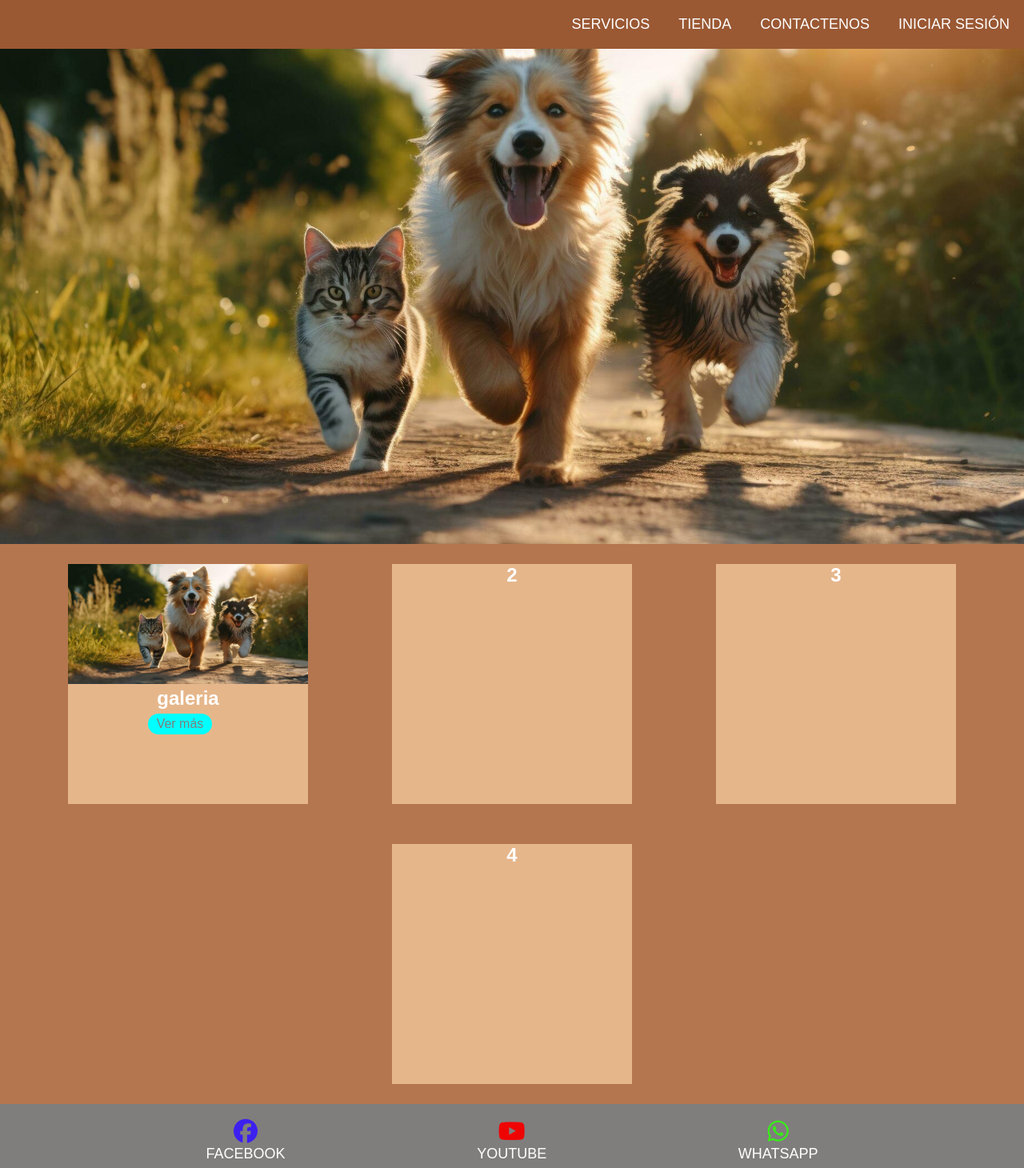
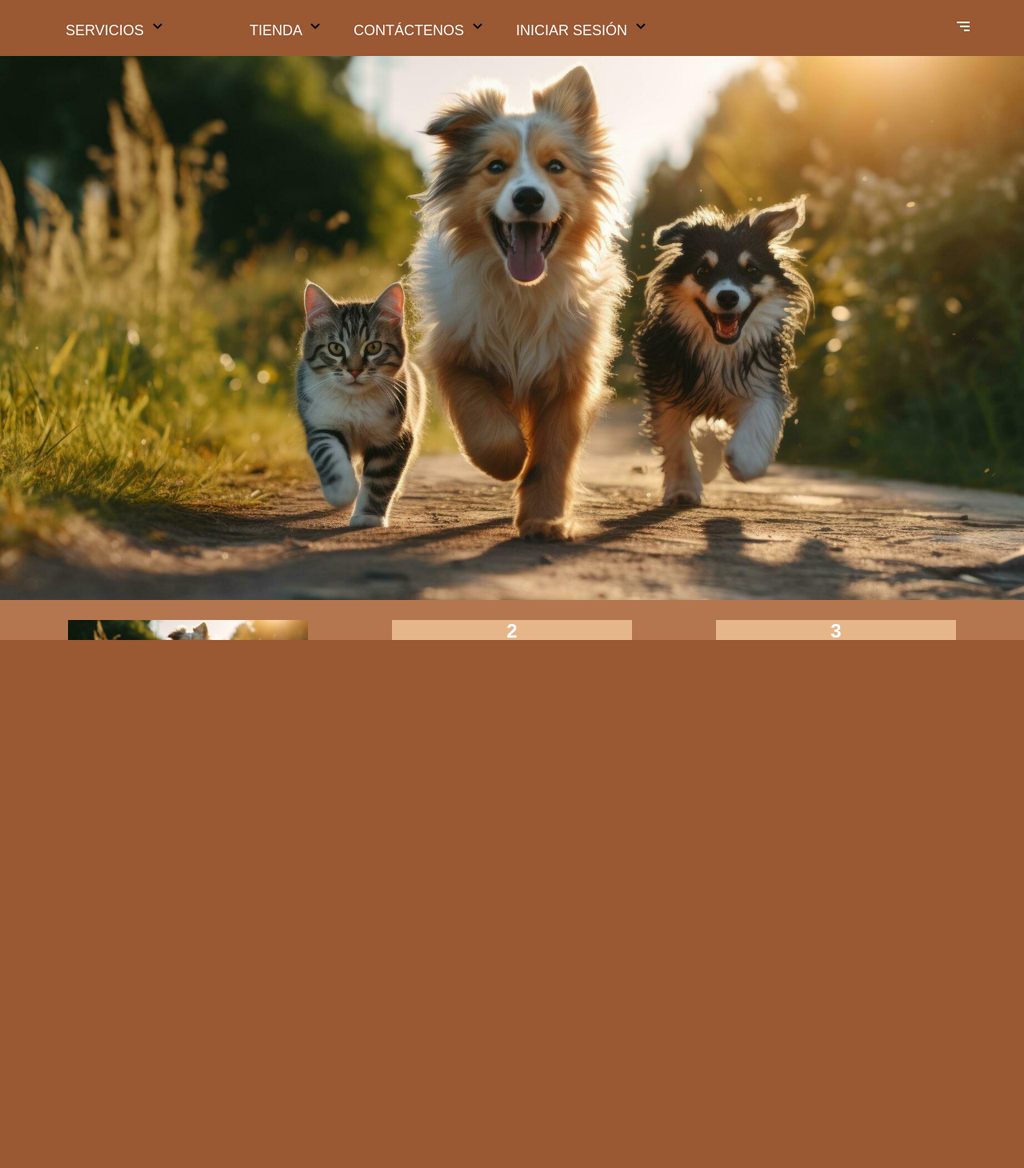
Before and after one commit to SharonPelayo/PROYEC_PETS, a PHP site: page /princ.html in a window 1280 px wide. Shown: the whole page at 80% size. After the commit the page ends 800 px from the top, so only its background shows below. Run offline with PHP 8.4, Linux system fonts and the light colour scheme.

Commit message:
espero no se dañe

```diff
--- a/princ.html
+++ b/princ.html
@@ -3,40 +3,92 @@
 <head>
     <meta charset="UTF-8">
     <link rel="stylesheet" href="style.css">
+    <!-- <link rel="stylesheet" href="stilos.css"> -->
     <link rel="stylesheet" href="https://cdnjs.cloudflare.com/ajax/libs/font-awesome/6.5.2/css/all.min.css" integrity="sha512-SnH5WK+bZxgPHs44uWIX+LLJAJ9/2PkPKZ5QiAj6Ta86w+fsb2TkcmfRyVX3pBnMFcV7oQPJkl9QevSCWr3W6A==" crossorigin="anonymous" referrerpolicy="no-referrer" />
     <meta name="viewport" content="width=device-width, initial-scale=1.0">
     <title>Pets friends</title>
 </head>
 <body>
+    <body>
+        <nav class="menu">
+            <section class="menu__container">
+
+                <ul class="menu__links">
 
 
-    <div class="menu">
-        <nav>
-            <ul>
-                <li>
-                    <a href="#">SERVICIOS</a>
+                    <li class="menu__item menu__item--show">
+                        <a href="#" class="menu__link">SERVICIOS <img src="assets/arrow.svg" class="menu__arrow"></a>
+
+                        <ul class="menu__nesting">
+                            <li class="menu__inside">
+                                <a href="#" class="menu__link menu__link--inside">Veterinaria</a>
                             </li>
-                <li>
-                    <a href="#">TIENDA</a>
+                            <li class="menu__inside">
+                                <a href="#" class="menu__link menu__link--inside">Urgencias Medicas</a>
+                            </li>
+                            <li class="menu__inside">
+                                <a href="#" class="menu__link menu__link--inside">Estética</a>
+                            </li>
+                        </ul>
                     </li>
 
-                <li>
-                    <a href="#">CONTACTENOS</a>
+                    <li class="menu__item menu__item--show">
+                        <a href="#" class="menu__link">TIENDA <img src="assets/arrow.svg" class="menu__arrow"></a>
+
+                        <ul class="menu__nesting">
+                            <li class="menu__inside">
+                                <a href="#" class="menu__link menu__link--inside">Perro</a>
                             </li>
-                <li>
-                    <a href="#">INICIAR SESIÓN</a>
+                            <li class="menu__inside">
+                                <a href="#" class="menu__link menu__link--inside">Gato</a>
+                            </li>
+                            <li class="menu__inside">
+                                <a href="#" class="menu__link menu__link--inside">Aves</a>
                             </li>
                         </ul>
-        </nav>
+                    </li>
+
+                    <li class="menu__item menu__item--show">
+                        <a href="#" class="menu__link">CONTÁCTENOS <img src="assets/arrow.svg" class="menu__arrow"></a>
+
+                        <ul class="menu__nesting">
+                            <li class="menu__inside">
+                                <a href="#" class="menu__link menu__link--inside">Facebook</a>
+                            </li>
+                            <li class="menu__inside">
+                                <a href="#" class="menu__link menu__link--inside">Instagram</a>
+                            </li>
+                            <li class="menu__inside">
+                                <a href="#" class="menu__link menu__link--inside">WhatSapp</a>
+                            </li>
+                        </ul>
+                    </li>
+
+                    <li class="menu__item  menu__item--show">
+                        <a href="#" class="menu__link">INICIAR SESIÓN <img src="assets/arrow.svg" class="menu__arrow"></a>
+
+                        <ul class="menu__nesting">
+                            <li class="menu__inside">
+                                <a href="#" class="menu__link menu__link--inside">Ingresar</a>
+                            </li>
+                            <li class="menu__inside">
+                                <a href="#" class="menu__link menu__link--inside">Registrarse</a>
+                            </li>
+                        </ul>
+                    </li>
+
+                </ul>
+
+                <div class="menu__hamburguer">
+                    <img src="assets/menu.svg" class="menu__img">
                 </div>
-
+            </section>
             <div class="banner">
 
             </div>
-
     <div class="cajas">
         <div class="box">
-            <img src="imagen menu.jpg" alt="">
+            <img src="imagenes/imagen_menu.jpg" alt="">
             <h2>galeria</h2>
             <p> </p>
             <a href="#">Ver más</a>
@@ -71,5 +123,6 @@
         </label>
     </footer>
 
+    <script src="JavaScript/app.js"></script>
 </body>
 </html>
--- a/style.css
+++ b/style.css
@@ -3,28 +3,38 @@
     margin: 0;
     box-sizing: border-box;
     font-family: sans-serif;
+    box-sizing: border-box;
 }
 
 body {
     background-color: rgb(85, 83, 83);
+    font-family: 'Poppins', sans-serif;
 }
 
 .menu {
     width: 100%;
-    height: 61px;
+    height: 70px;
     background-color: #9A5833;
     position: fixed;
+    color: #fff;
 }
 
-nav ul {
-    margin: 0;
-    list-style: none;
+.menu__container{
     display: flex;
-    justify-content: end;
+    justify-content: space-between;
+    align-items: center;
+    width: 90%;
+    max-width: 1200px;
+    height: 100%;
+    margin: 0 auto;
 }
 
-nav ul li {
-    display: inline-block;
+
+.menu__links{
+    height: 100%;
+    transition: transform .5s;
+    display: flex;
+    /* transform: translateX(100%); */
 }
 
 nav ul li a {
@@ -36,18 +46,24 @@ nav ul li a {
     color: #fff;
 
 }
-
-nav ul li a:hover {
-    background-color: rgb(255, 255, 255);
-    color: #000;
+.menu__item{
+    list-style: none;
+    position: relative;
+    height: 100%;
+    --clip: polygon(0 0, 100% 0, 100% 0%, 0 0);
 }
-
+.menu__item:hover{
+    --clip: polygon(0 0, 100% 0, 100% 100%, 0% 100%);
+}
+.menu__nesting{
+    clip-path: var(--clip);
+}
 
 .banner {
     width: 100%;
     height: 680px;
     top: 0;
-    background-image: url("imagen\ menu.jpg");
+    background-image: url("imagenes/imagen_menu.jpg");
     background-repeat: no-repeat;
     background-size: cover;
 }
```
Also changed, not shown: JavaScript/app.js (added), assets/arrow.svg (added), assets/menu.svg (added), imagenes/imagen_menu.jpg (added). Lines whose indentation alone changed are shown as unchanged.
